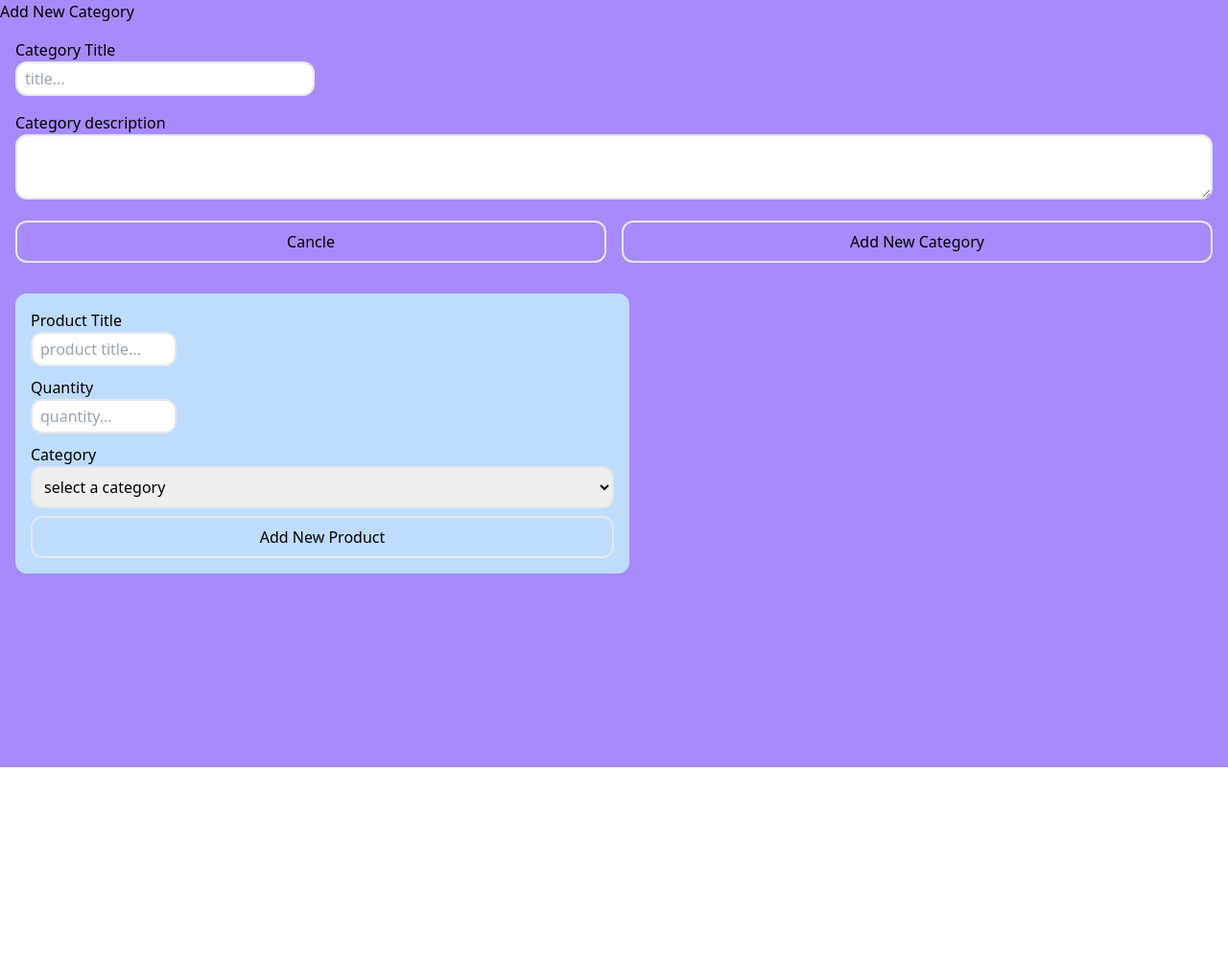
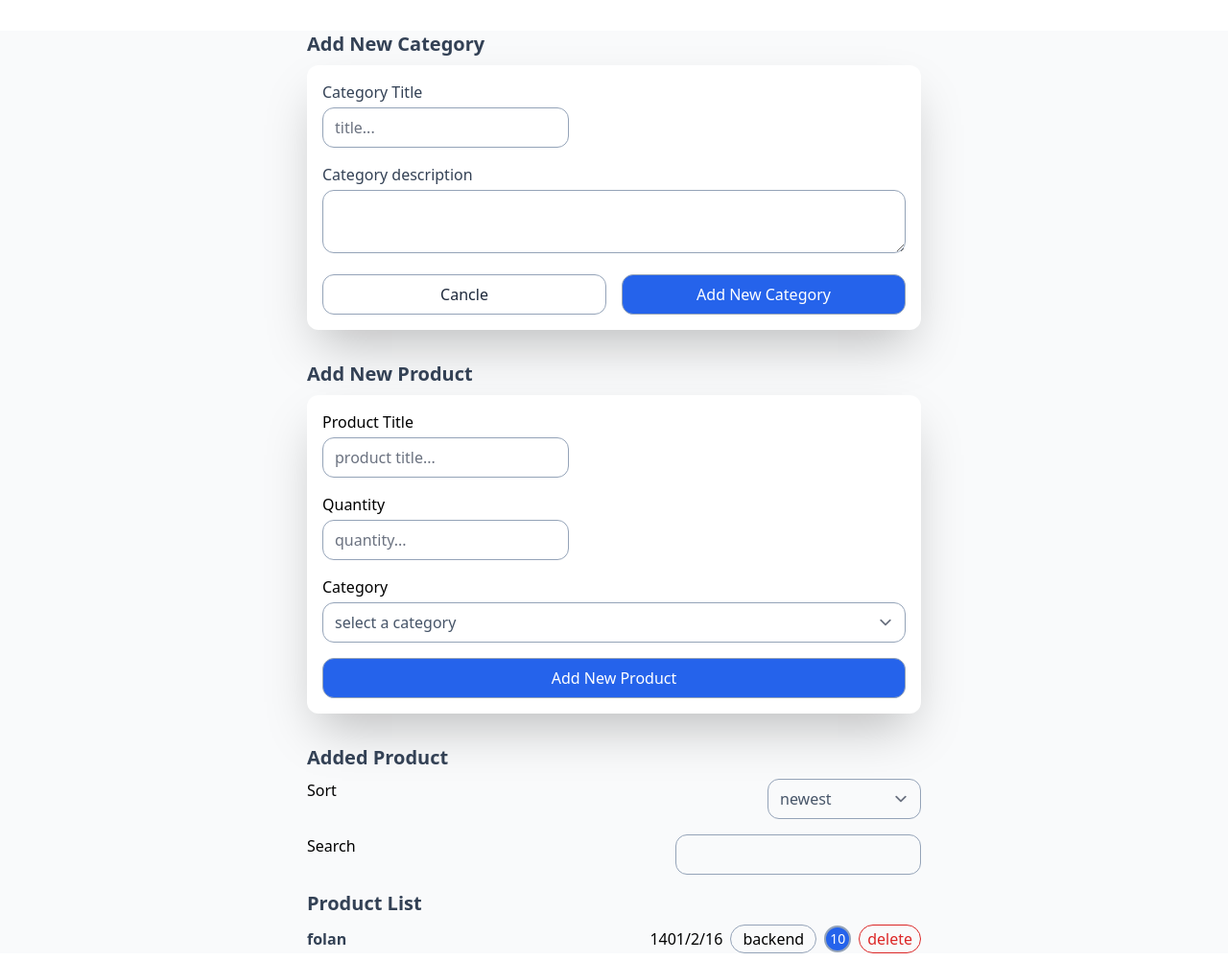
Before and after one commit to MahlaParvaz/inventory-app-js, a website: page public/index.html in a window 1280 px wide. Shown: the whole page at 96% size. Before the commit the page ends 800 px from the top, so only its background shows below. Drawn offline with Linux system fonts and the light colour scheme.

Commit message:
finish the style with tailwindcss

```diff
--- a/package.json
+++ b/package.json
@@ -5,13 +5,13 @@
   "main": "index.js",
   "scripts": {
     "test": "echo \"Error: no test specified\" && exit 1",
-    "dev":"postcss ./src/css/main.css -o ./public/build/tailwind.css --watch"
-
+    "dev": "postcss ./src/css/main.css -o ./public/build/tailwind.css --watch"
   },
   "keywords": [],
   "author": "",
   "license": "ISC",
   "devDependencies": {
+    "@tailwindcss/forms": "^0.5.3",
     "autoprefixer": "^10.4.13",
     "postcss-cli": "^10.1.0",
     "tailwindcss": "^3.2.4"
--- a/public/index.html
+++ b/public/index.html
@@ -8,63 +8,130 @@
     <title>Document</title>
   </head>
   <body>
-    <div class="w-screen h-screen bg-violet-400">
+    <div class="bg-gray-50">
       <!-- appbar -->
-      <div></div>
+      <div class="mb-8"></div>
       <!-- app content -->
-      <div class="container mx-w-sm mx-auto">
+      <div class="container max-w-screen-sm mx-auto">
         <!--  category form -->
-        <div class="">
-          <h2>Add New Category</h2>
-          <form class="p-4 rounded-xl flex flex-col gap-y-4">
-            <div class="flex flex-col">
-              <label for="category-title">Category Title</label>
+        <div class="mb-8">
+          <h2 class="text-xl text-slate-700 font-bold mb-2">Add New Category</h2>
+          <form class="bg-white p-4 rounded-xl flex flex-col gap-y-4 shadow-2xl">
+            <div>
+              <label for="category-title" class="text-slate-700 block mb-1">Category Title</label>
               <input
                 type="text"
                 name="category-title"
                 id="category-title"
-                class="border-2 rounded-xl px-2 py-1 w-1/4"
+                class="bg-transparent border rounded-xl border-slate-400 text-slate-600"
                 placeholder="title..."
               />
             </div>
             <div>
-              <label for="category-description">Category description</label>
+              <label for="category-description" class="text-slate-700 block mb-1">Category description</label>
               <textarea
                 type="text"
                 name="category-description "
                 id="category-description"
-                class="border-2 rounded-xl p-2 w-full"
+                class="bg-transparent border rounded-xl border-slate-400 text-slate-600 w-full"
               ></textarea>
             </div>
 
-            <div class="flex flex-row gap-x-4">
-              <button type="submit" class="p-2 w-2/4 border-2 rounded-xl">Cancle</button>
-              <button type="submit" class="p-2 w-2/4 border-2 rounded-xl">Add New Category</button>
+            <div class="flex flex-row justify-between gap-x-4">
+              <button type="submit" class="flex-1 py-2 border border-slate-400 rounded-xl text-slate-800">
+                Cancle
+              </button>
+              <button type="submit" class="flex-1 py-2 border border-slate-400 rounded-xl text-white bg-blue-600">
+                Add New Category
+              </button>
             </div>
           </form>
         </div>
         <!-- add product -->
-        <div class="m-4 p-4 w-3/6 flex flex-col bg-blue-200 rounded-xl">
-          <!-- <div>Add New Product</div> -->
+        <div class="mb-8">
+          <h2 class="text-xl text-slate-700 font-bold mb-2">Add New Product</h2>
           <div>
-            <form action="">
-              <div class="flex flex-col">
-                <label for="">Product Title</label>
-                <input type="text" class="border-2 rounded-xl px-2 py-1 mb-2.5 w-1/4" placeholder="product title..." />
+            <form class="bg-white p-4 rounded-xl flex flex-col gap-y-4 shadow-2xl">
+              <div>
+                <label for="product-title" class="block mb-1">Product Title</label>
+                <input
+                  type="text"
+                  name="product-title"
+                  id="product-title"
+                  class="bg-transparent border rounded-xl border-slate-400 text-slate-600"
+                  placeholder="product title..."
+                />
               </div>
-              <div class="flex flex-col">
-                <label for="">Quantity </label>
-                <input type="text" class="border-2 rounded-xl px-2 py-1 mb-2.5 w-1/4" placeholder="quantity..." />
+              <div>
+                <label for="product-quantity" class="block mb-1">Quantity </label>
+                <input
+                  type="number"
+                  name="product-quantity"
+                  id="product-quantity"
+                  class="bg-transparent border rounded-xl border-slate-400 text-slate-600"
+                  placeholder="quantity..."
+                />
               </div>
-              <p>Category</p>
-              <select name="" id="" class="w-full border-2 rounded-xl p-2">
-                <option value="">select a category</option>
-              </select>
-              <button type="submit" class="p-2 border-2 rounded-xl w-full mt-2">Add New Product</button>
+              <div>
+                <label for="product-category" class="block mb-1">Category</label>
+                <select
+                  name="product-category"
+                  id="product-category"
+                  class="bg-transparent border rounded-xl border-slate-400 text-slate-600 w-full"
+                >
+                  <option value="">select a category</option>
+                  <option value="backend">backend</option>
+                  <option value="frontend">frontend</option>
+                </select>
+              </div>
+              <div class="flex flex-row justify-between gap-x-4">
+                <button type="submit" class="flex-1 py-2 border border-slate-400 rounded-xl text-white bg-blue-600">
+                  Add New Product
+                </button>
+              </div>
             </form>
           </div>
         </div>
         <!-- product list -->
+        <div>
+          <h2 class="text-xl text-slate-700 font-bold mb-2">Added Product</h2>
+          <div>
+            <div class="flex flex-row justify-between mb-4">
+              <label for="sort-product" class="">Sort</label>
+              <select
+                name="sort-product"
+                id="sort-product"
+                class="bg-transparent border rounded-xl border-slate-400 text-slate-600 w-1/4"
+              >
+                <option value="">newest</option>
+                <option value="backend">backend</option>
+                <option value="frontend">frontend</option>
+              </select>
+            </div>
+            <div class="flex flex-row justify-between mb-4">
+              <label for="search-product" class="">Search</label>
+              <input
+                name="search-product"
+                id="search-product"
+                class="bg-transparent border rounded-xl border-slate-400 text-slate-600 w-2/5 py-2"
+              />
+            </div>
+            <h2 class="text-xl text-slate-700 font-bold mb-2">Product List</h2>
+            <!-- product item list -->
+            <div class="flex items-center justify-between mb-2">
+              <span class="text-slate-700 font-bold">folan</span>
+              <div class="flex items-center justify-between gap-x-2">
+                <span>1401/2/16</span>
+                <span class="border border-slate-400 px-3 py-0.5 rounded-2xl">backend</span>
+                <span
+                  class="w-7 h-7 border border-2 border-slate-400 rounded-full flex items-center justify-center bg-blue-600 text-white text-sm"
+                  >10</span
+                >
+                <button class="border border-red-600 text-red-600 px-2 py-0.5 rounded-2xl">delete</button>
+              </div>
+            </div>
+          </div>
+        </div>
       </div>
     </div>
   </body>
--- a/tailwind.config.js
+++ b/tailwind.config.js
@@ -1,8 +1,11 @@
 /** @type {import('tailwindcss').Config} */
 module.exports = {
-  content: ["./public/**/*.html"],
+  content: ['./public/**/*.html'],
   theme: {
     extend: {},
   },
-  plugins: [],
-}
+  plugins: [
+    require('@tailwindcss/forms'),
+    // ...
+  ],
+};
```
Also changed, not shown: public/build/tailwind.css, 1 other file.
